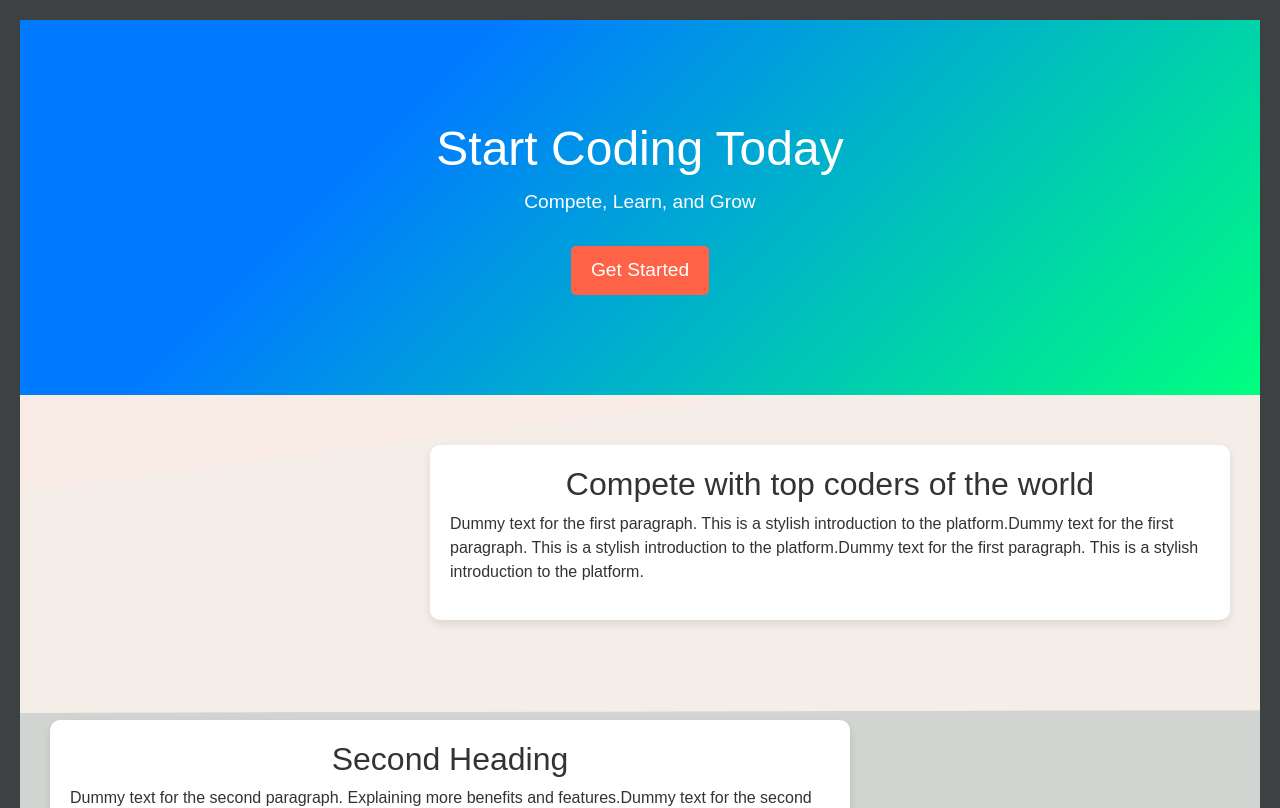
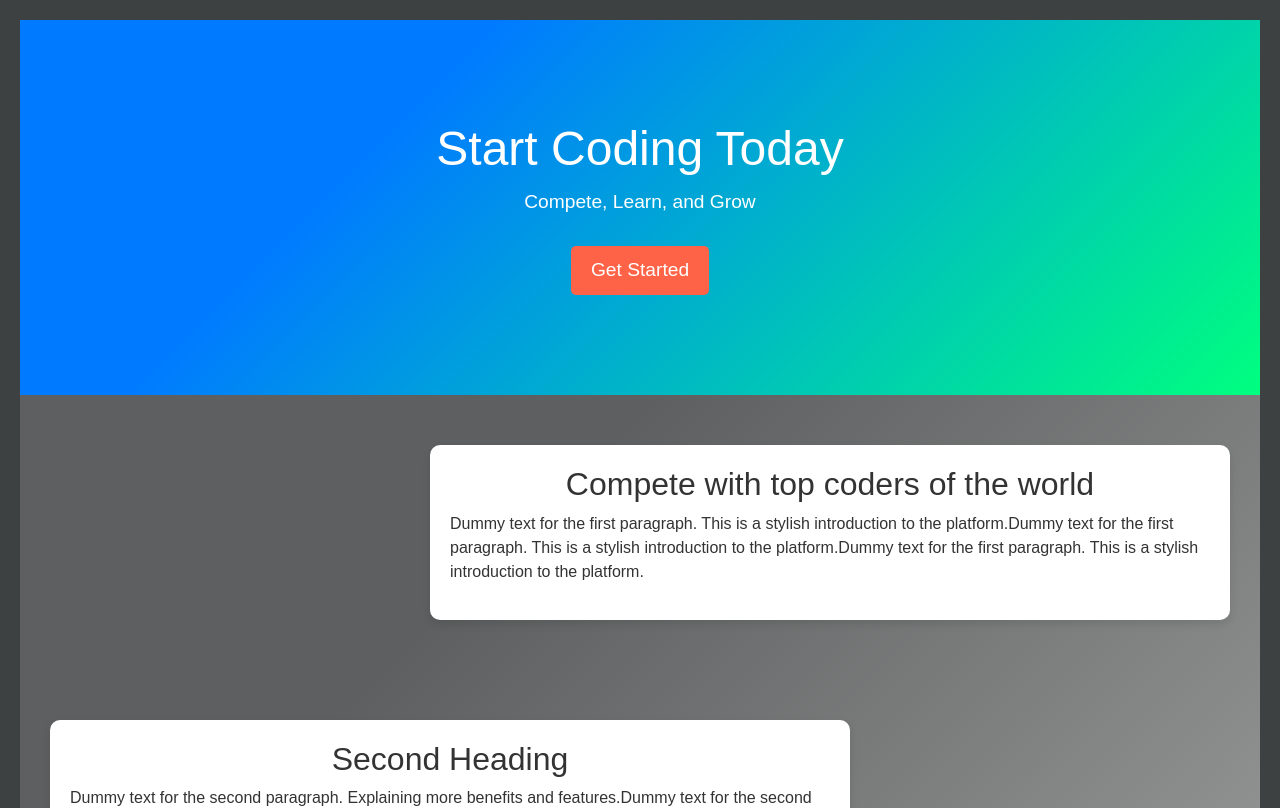
Before and after one commit to coder-Ace77/coder-1-website-project-front-end, a React (Create React App) app: page / in a window 1280 px wide. Shown: the top 808 px of the page. Built offline with nearby package versions, Linux system fonts and the light colour scheme.

Commit message:
Home page v2

```diff
--- a/src/css/Home.css
+++ b/src/css/Home.css
@@ -1,4 +1,3 @@
-/* Home.css */
 * {
     box-sizing: border-box;
     margin: 0;
@@ -8,11 +7,9 @@
 .home-page {
     font-family: Arial, sans-serif;
     color: #333;
-    background-image: url('../img/back.jpg');
     background-size: cover;
     background-position: center;
     overflow-x: hidden;
-    /* padding: 0 20px; */
 }
 
 .hero-section {
@@ -24,7 +21,6 @@
     flex-direction: column;
     color: white;
     text-align: center;
-    /* width: calc(100% - 40px); Aligns with content sections */
 }
 
 .hero-content h1 {
@@ -53,13 +49,12 @@
 }
 
 .content-section {
-    /* padding: 50px 20px; */
-    /* background-color: rgba(255, 255, 255, 0.202); Transparent white background */
+    background: linear-gradient(135deg, #5e5f60 30%, #a4a7a6 100%);
     display: flex;
     flex-direction: column;
     align-items: center;
     color: #333;
-    margin: 0 auto; /* Center the content section */
+    margin: 0 auto;
 }
 
 .paragraph-container {
@@ -97,7 +92,7 @@
 @keyframes slideInFromLeft {
     0% {
         opacity: 0;
-        transform: translateX(-100vw); /* Start from outside the viewport */
+        transform: translateX(-100vw);
     }
     100% {
         opacity: 1;
```
